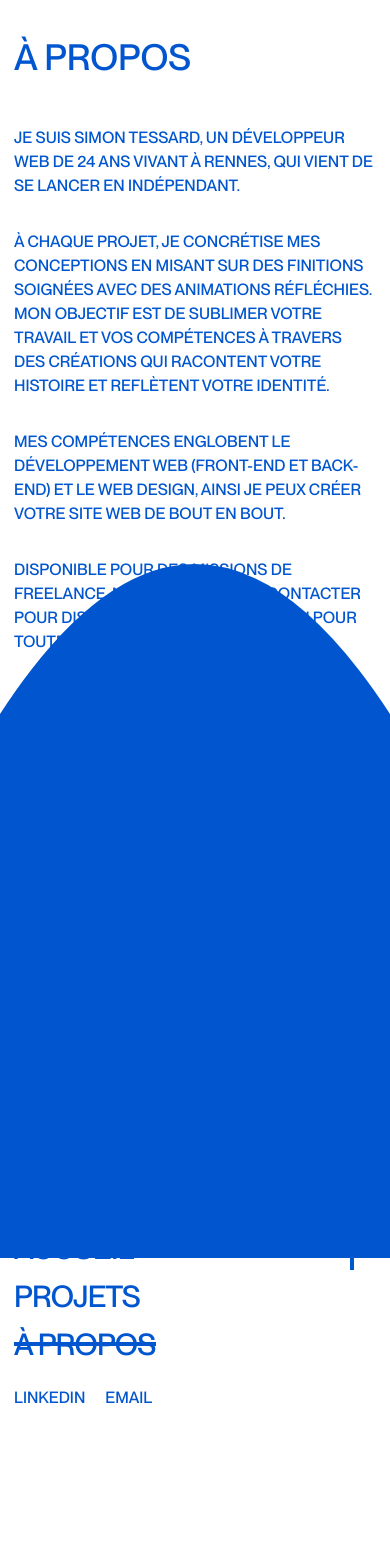
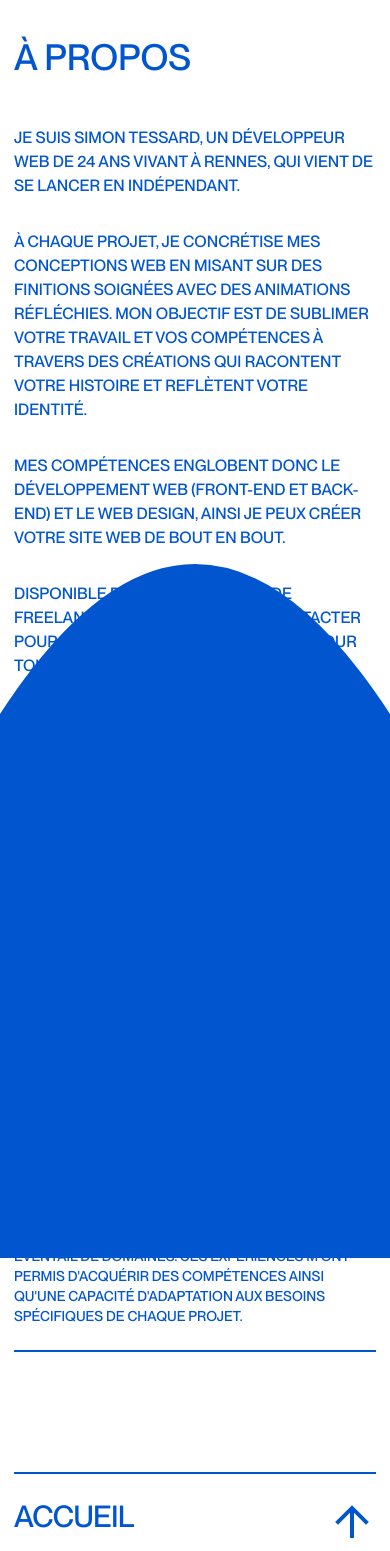
Before and after one commit to simontessard/2025-portfolio, a Next.js app: page /about in a window 390 px wide. Shown: the part 430-1981 px from the top of the page. Before the commit the page ends 1856 px from the top, so only its background shows below. Built offline with nearby package versions, Linux system fonts and the light colour scheme.

Commit message:
Améliorations générales

```diff
--- a/src/components/about/Experience.tsx
+++ b/src/components/about/Experience.tsx
@@ -3,11 +3,14 @@ export default function Experience() {
         {
             title: "Développeur Full-stack",
             company: "Freelance",
+            desc: "J'ai récemment lancé mon activité en freelance, où je conçois et développe des sites vitrines sur mesure, adaptés aux besoins et à l'identité de chaque client.",
             date: "2024 - Aujourd'hui"
         },
         {
             title: "Développeur Full-stack",
             company: "Agence Cobalt Studio",
+            desc: "En tant qu'alternant, j'ai participé activement à la conception et au développement de plus de 10 projets web diversifiés, couvrant un large éventail de domaines. " +
+                "Ces expériences m'ont permis d'acquérir des compétences ainsi qu'une capacité d'adaptation aux besoins spécifiques de chaque projet.",
             date: "2023 - 2024"
         }
     ];
@@ -31,6 +34,11 @@ export default function Experience() {
                         <p className="text-primary text-sm md:text-xl uppercase font-secondary">
                             {exp.company}
                         </p>
+                        {exp.desc &&
+                            <p className="text-primary font-light font-primary max-md:text-sm max-w-xl uppercase mt-3 md:mt-5">
+                                {exp.desc}
+                            </p>
+                        }
                     </li>
                 ))}
                 <span className="block h-0.5 w-full bg-primary mb-6 lg:mb-8"></span>
--- a/src/components/about/Intro.tsx
+++ b/src/components/about/Intro.tsx
@@ -9,16 +9,10 @@ export default function Intro() {
             </h2>
 
             <div className="w-full lg:w-1/2 font-primary">
-                <Paragraph
-                    text="Je suis Simon TESSARD, un Développeur Web de 24 ans vivant à Rennes, qui vient de se lancer en indépendant."/>
-                <Paragraph
-                    text="à chaque projet, je concrétise mes conceptions en misant sur des finitions soignées avec des animations réfléchies.
-                    Mon objectif est de sublimer votre travail et vos compétences à travers des créations qui racontent votre histoire et reflètent votre identité."/>
-                <Paragraph
-                    text="Mes compétences englobent le Développement Web (Front-end et Back-end) et le Web Design, ainsi je peux créer votre site web de bout en bout."/>
-                <Paragraph
-                    text="Disponible pour des missions de Freelance, n'hésitez pas à me contacter pour discuter de
-                    votre projet, ou pour toute autre demande."/>
+                <Paragraph text="Je suis Simon TESSARD, un développeur web de 24 ans vivant à Rennes, qui vient de se lancer en indépendant."/>
+                <Paragraph text="à chaque projet, je concrétise mes conceptions web en misant sur des finitions soignées avec des animations réfléchies. Mon objectif est de sublimer votre travail et vos compétences à travers des créations qui racontent votre histoire et reflètent votre identité."/>
+                <Paragraph text="Mes compétences englobent donc le développement Web (Front-end et Back-end) et le Web Design, ainsi je peux créer votre site web de bout en bout."/>
+                <Paragraph text="Disponible pour des missions de Freelance, n'hésitez pas à me contacter pour discuter de votre projet, ou pour toute autre demande."/>
             </div>
         </div>
     )
--- a/src/styles/globals.css
+++ b/src/styles/globals.css
@@ -20,10 +20,18 @@
         z-index: 99;
         fill : #0156cf;
 }
+
+@media (max-width: 768px) {
+        .curve .svg, .background {
+                height: calc(100dvh + 400px);
+        }
+}
+
 .curve .background{
         background-color: #0156cf;
         transition: opacity 0s linear 0.1s;
 }
+
 .curve .route{
         position: fixed;
         left: 50%;
```
Also changed, not shown: src/components/projects-slug/Heading.tsx (+3 -7 lines), 1 other file (tests, documents, lock files or other folders).
